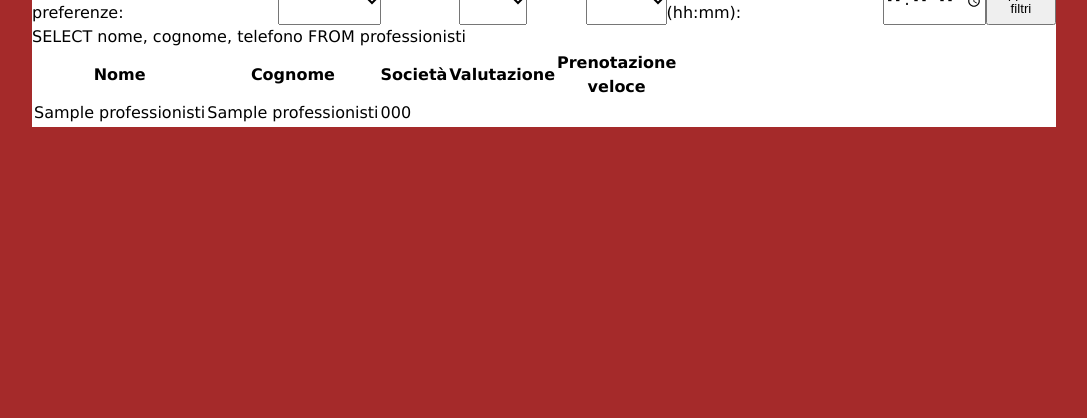
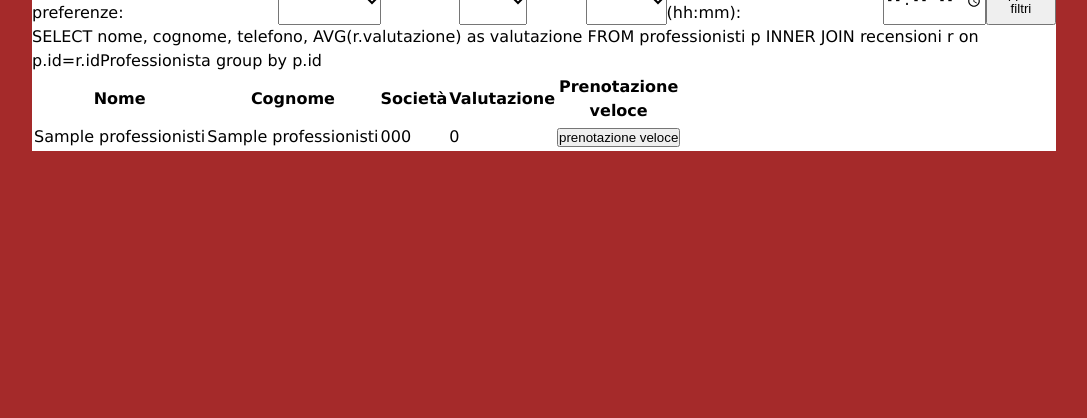
Before and after one commit to SadAndyr/HelpYourself, a PHP site: page /homepage.php in a window 1280 px wide. Shown: the part 177-595 px from the top of the page, without its empty margins (96-1183 px from the left). Run offline with PHP 8.4, Linux system fonts and the light colour scheme; tables that the repository leaves empty or names only in its code hold one stand-in row (values such as "Sample post"); data that the repository does not hold is empty.

Commit message:
HOMEPAGE

```diff
--- a/ClassiPHP/homepage.php
+++ b/ClassiPHP/homepage.php
@@ -9,6 +9,9 @@ if ($_SERVER["REQUEST_METHOD"] == "POST") {
     $giorni = $_POST['giorni'] ?? '';
     $orario = $_POST['orario'] ?? '';
 
+}
+
+if (isset($_POST['submit'])) {
 }
 ?>
 
@@ -83,7 +86,6 @@ if ($_SERVER["REQUEST_METHOD"] == "POST") {
                         <th>Prenotazione <br> veloce</th> <!--genera una finestra di conferma-->
                     </tr>
                     <?php
-
                     //creazione clausola where con filtri
                     $filtri = [
                         "settore" => $settore,
@@ -102,7 +104,7 @@ if ($_SERVER["REQUEST_METHOD"] == "POST") {
                     }
                     $clausola= implode(" AND ", $condizioni);
                     $where= "WHERE ".$clausola;
-                    $query= "SELECT nome, cognome, telefono  FROM professionisti ".(($clausola <> "") ? $where : "");  /*aggiungere valutazione calcolata dalla media delle valutazioni valutazione */
+                    $query= "SELECT nome, cognome, telefono, AVG(r.valutazione) as valutazione  FROM professionisti p INNER JOIN recensioni r on p.id=r.idProfessionista ".(($clausola <> "") ? $where : "")." group by p.id";
                     echo($query);
                     $stmt = $conn->prepare($query);
                     $stmt->execute();
@@ -114,12 +116,12 @@ if ($_SERVER["REQUEST_METHOD"] == "POST") {
                         <td><?php echo $row["nome"]; ?></td>
                         <td><?php echo $row["cognome"]; ?></td>
                         <td><?php echo $row["telefono"]; ?></td>
-                        <!--<td><?php echo $row["valutazione"]; ?></td>-->
+                        <td><?php echo $row["valutazione"]; ?></td>
+                        <td><input type="submit" value="prenotazione veloce"></td>
                     </tr>
                     <?php
                         }
                     ?>
-
                 </table>
             </section>
     </div>
--- a/Database/dbConnection.php
+++ b/Database/dbConnection.php
@@ -34,7 +34,7 @@ create TABLE professionisti(
     Clienti(_id_, nome, cognome, telefono, email);
     Professionisti(_id_, Piva, nome, cognome, email, telefono, settore,  provincia, giorni, orarioInizio, orarioFine);
     Prenotazioni(_idcliente, idprofessionista_, giorno, ora, provincia);
-
+    Recensioni(id, idCliente, idProfessionista, contenuto, valutazione);
 
 */
 
```
